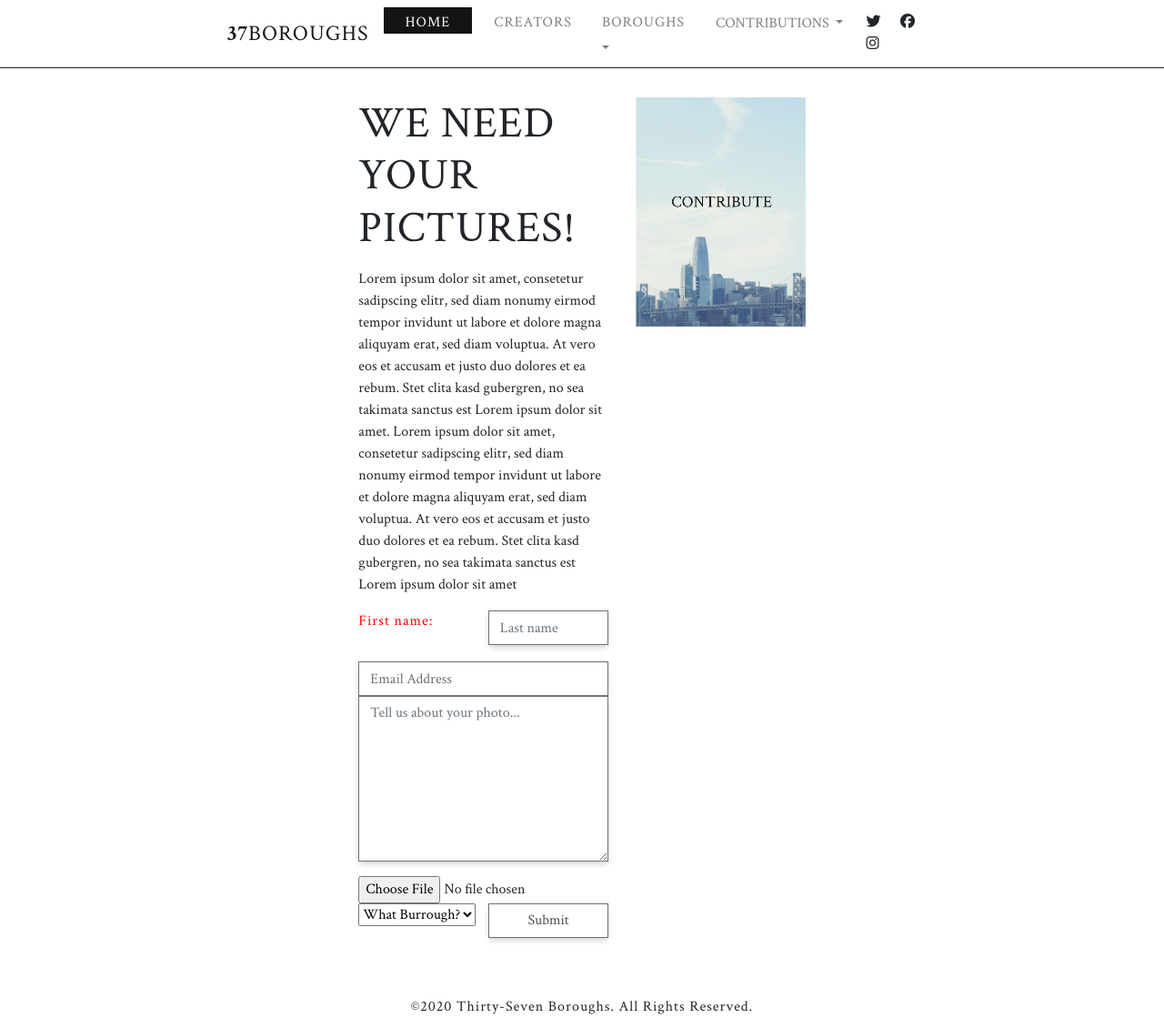
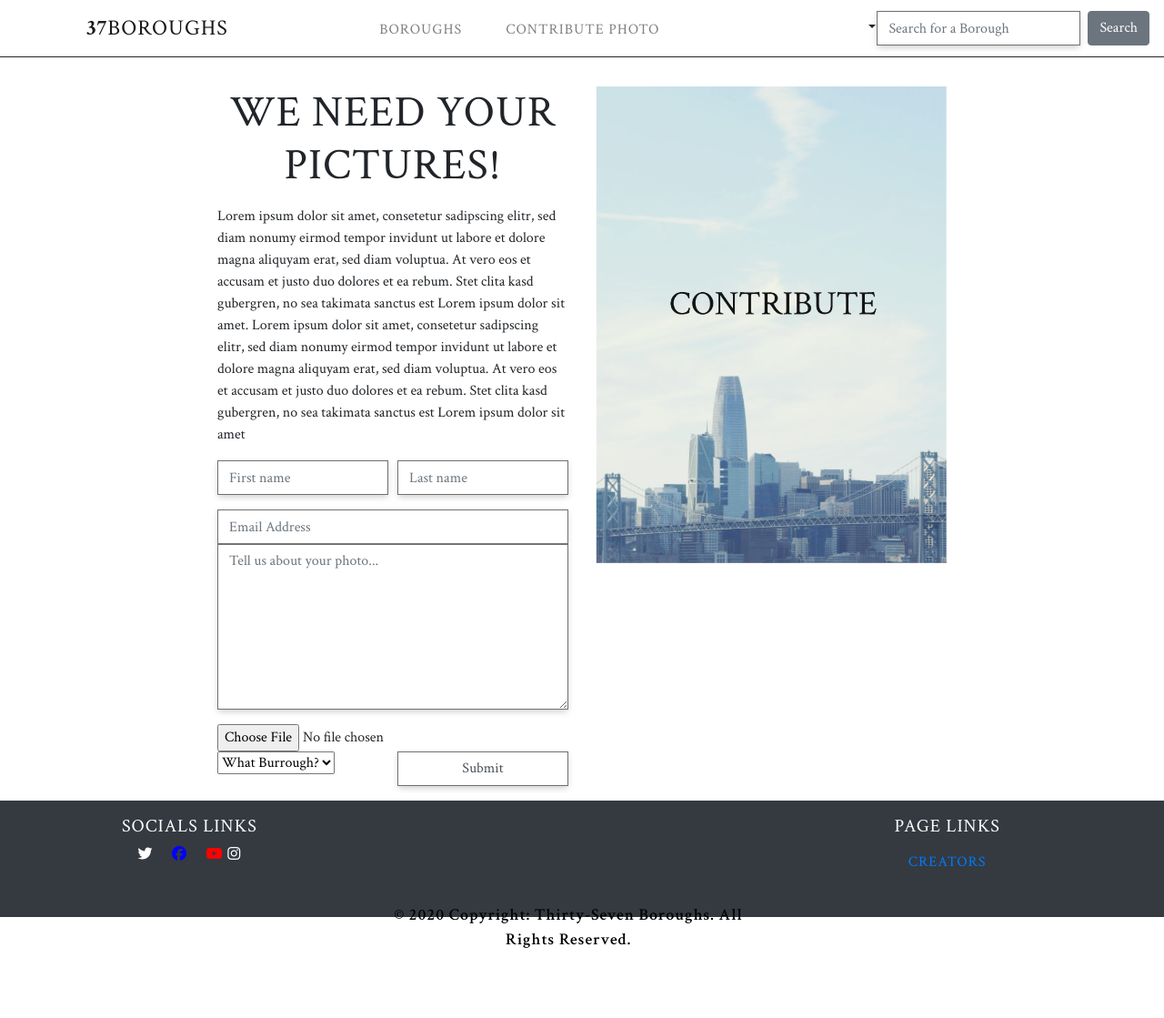
Before and after one commit to chrisbarnes2000/37_Boroughs, a Django app: page /Boroughs/contribute/photo in a window 1280 px wide. Shown: the whole page at 91% size. After the commit the page ends 1042 px from the top, so only its background shows below. Run offline with Django 3.2, Linux system fonts and the light colour scheme; some libraries are stand-ins or nearby versions.

Commit message:
update styling

```diff
--- a/Boroughs/templates/Boroughs/borough.html
+++ b/Boroughs/templates/Boroughs/borough.html
@@ -20,9 +20,9 @@
             </div>
             <div class="col text-center">
                 {% if borough.main_img %}
-                    <img class="img-responsive" src="{{ borough.main_img.url }}" alt="Main Borough Image" />
+                    <img class="img-fluid" src="{{ borough.main_img.url }}" alt="Main Borough Image" />
                 {% else %}
-                    <a href="https://placeholder.com"><img class=img-responsive" src="https://via.placeholder.com/250x250?text=Image+of+this+place" alt="Place Holder Image"/></a>
+                    <a href="https://placeholder.com"><img class=img-fluid" src="https://via.placeholder.com/250x250?text=Image+of+this+place" alt="Place Holder Image"/></a>
                 {% endif %}
             </div>
         </div>
--- a/Boroughs/templates/Boroughs/photo_form.html
+++ b/Boroughs/templates/Boroughs/photo_form.html
@@ -2,10 +2,9 @@
 {% extends 'base.html' %}
 {% load static %}
 {% block content %}
-<div class="container">
 <div class="row">
     <div class="col">
-            <h1>We Need Your Pictures!</h1>
+        <h1 class="text-center">We Need Your Pictures!</h1>
         <p>Lorem ipsum dolor sit amet, consetetur sadipscing elitr,
             sed diam nonumy eirmod tempor invidunt ut labore et
             dolore magna aliquyam erat, sed diam voluptua. At vero
@@ -22,37 +21,45 @@
             {% csrf_token %}
             <div class="form-group form-row">
                 <div class="col">
-                        <span class="text-danger small">{{ field.errors }}</span>
-                        <label class="control-label">{{ form.first_name.label_tag }}</label>
-                        <!-- <input type="text" class="form-control" placeholder="First name"> -->
+                    <div class="col-sm-offset-2 col-sm-10">
+                        <span class="text-danger small">{{ form.first_name.errors }}</span>
+                    </div>
+                    <input type="text" class="form-control" placeholder="First name" name="{{ form.first_name.name }}" id="id_{{ form.first_name.name }}">
                 </div>
                 <div class="col">
-                        <!-- <label class="control-label">{{ form.last_name.label_tag }}</label> -->
-                        <!-- {{ form.l_name }} -->
-                        <input type="text" class="form-control" placeholder="Last name">
+                    <div class="col-sm-offset-2 col-sm-10">
+                        <span class="text-danger small">{{ form.last_name.errors }}</span>
+                    </div>
+                    <input type="text" class="form-control" placeholder="Last name" name="{{ form.last_name.name }}" id="id_{{ form.last_name.name }}">
                 </div>
             </div>
 
             <div class="form-row">
                 <div class="col">
-                        <!-- <label class="control-label">{{ form.email.label_tag }}</label> -->
-                        <!-- {{ form.email }} -->
-                        <input type="text-form" class="form-control" placeholder="Email Address">
+                    <div class="col-sm-offset-2 col-sm-10">
+                        <span class="text-danger small">{{ form.email.errors }}</span>
+                    </div>
+                    <input type="text-form" class="form-control" placeholder="Email Address" name="{{ form.email.name }}" id="id_{{ form.email.name }}">
                 </div>
             </div>
             <div class="form-row">
                 <div class="col">
-                        <!-- <label class="control-label">{{ form.content.label_tag }}</label> -->
-                        <!-- {{ form.content }} -->
-                        <textarea class="form-control" placeholder="Tell us about your photo..." rows="7"></textarea>
+                    <div class="col-sm-offset-2 col-sm-10">
+                        <span class="text-danger small">{{ form.content.errors }}</span>
+                    </div>
+                    <textarea class="form-control" placeholder="Tell us about your photo..." rows="7" name="{{ form.content.name }}" id="id_{{ form.content.name }}"></textarea>
                 </div>
             </div>
+
             <div class="form-row mt-3 mb-3">
                 <div class="col">
-                        <input type="file">
+                    <input type="file" name="{{ form.image.name }}" id="id_{{ form.image.name }}">
+                    <div class="col-sm-offset-2 col-sm-10">
+                        <span class="text-danger small">{{ form.image.errors }}</span>
+                    </div>
                 </div>
                 <div class="col">
-                        <select name="buroughs" id="burroughs-select">
+                    <select name="{{ form.borough.name }}" id="id_{{ form.borough.name }}">
                         <option value="">What Burrough?</option>
                         <option value="chinatown">Chinatown</option>
                         <option value="castro">Castro</option>
@@ -62,9 +69,12 @@
                         <option value="dogwood">Dogwood</option>
                         <option value="richmond">Richmond</option>
                     </select>
+                    <div>
+                        <span class="text-danger small">{{ form.borough.errors }}</span>
+                    </div>
                 </div>
                 <div class="col">
-                        <input type="submit" value="Submit" class="active form-control">
+                    <input type="submit" value="Submit" class="form-control">
                 </div>
             </div>
         </form>
@@ -73,6 +83,4 @@
         <img src="{% static 'images/contribute.png' %}" class="img-fluid" alt="Contribute">
     </div>
 </div>
-</div>
-</div>
 {% endblock %}
--- a/Boroughs/templates/partials/card.html
+++ b/Boroughs/templates/partials/card.html
@@ -4,12 +4,12 @@
 
     <div class="card-body border-dark">
         {% if borough.main_img %}
-            <img class="img-responsive" src="{{ borough.main_img.url }}" alt="Main Borough Image" />
+            <img class="img-fluid" src="{{ borough.main_img.url }}" alt="Main Borough Image" />
         {% else %}
-            <a href="https://placeholder.com"><img class=img-responsive"
+            <a href="https://placeholder.com"><img class=img-fluid"
                 src="https://via.placeholder.com/250x250?text=Image+of+this+place" alt="Place Holder Image" /></a>
         {% endif %}
-        <img class="card-img img-responsive mt-2" src="{% static 'images/reddivider.png' %}" alt="Red Divider">
+        <img class="img-fluid mt-2" src="{% static 'images/reddivider.png' %}" style="width: 100%; float: right" alt="Red Divider">
         <p class="card-text">
             {{ borough.content|truncatewords_html:30 }}
             <hr>
--- a/Boroughs/urls.py
+++ b/Boroughs/urls.py
@@ -21,13 +21,9 @@ urlpatterns = [
     path('<str:slug>/', Detail_Borough_View.as_view(), name='borough-details'),
 
     # ex: /Boroughs/chinatown/edit/
-    path('<str:slug>/edit/', Edit_Borough_View.as_view(), name='edit-borough'),
+    # path('<str:slug>/edit/', Edit_Borough_View.as_view(), name='edit-borough'),
 
     # ex: /Boroughs/chinatown/delete/
     path('<str:slug>/delete/', Delete_Borough_View.as_view(), name='delete-borough'),
-
 ]
-# ] + static(settings.STATIC_URL, document_root=settings.STATIC_ROOT)
-
-# if settings.DEBUG:
-#     urlpatterns += static(settings.MEDIA_URL, document_root=settings.MEDIA_ROOT)
+# ] + static(settings.STATIC_URL, document_root=settings.STATIC_ROOT) + static(settings.MEDIA_URL, document_root=settings.MEDIA_ROOT)
--- a/mysite/settings.py
+++ b/mysite/settings.py
@@ -136,7 +136,7 @@ USE_TZ = True
 
 # Static files (CSS, JavaScript, Images)
 # https://docs.djangoproject.com/en/2.2/howto/static-files/
-USE_S3 = os.getenv('USE_S3') == 'TRUE'
+USE_S3 = os.getenv('USE_S3', False)
 
 if USE_S3:
     print("ARE WE USING S3:  ", USE_S3)
@@ -145,7 +145,7 @@ if USE_S3:
     AWS_SECRET_ACCESS_KEY = os.getenv('AWS_SECRET_ACCESS_KEY')
     AWS_STORAGE_BUCKET_NAME = os.getenv('AWS_STORAGE_BUCKET_NAME')
     AWS_DEFAULT_ACL = None
-    AWS_S3_CUSTOM_DOMAIN = '%s.s3.amazonaws.com' % AWS_STORAGE_BUCKET_NAME
+    AWS_S3_CUSTOM_DOMAIN = '%s.s3.us-east-2.amazonaws.com' % AWS_STORAGE_BUCKET_NAME
     AWS_S3_OBJECT_PARAMETERS = {'CacheControl': 'max-age=86400'}
     # s3 static settings
     AWS_STATIC_LOCATION = 'static'
--- a/mysite/urls.py
+++ b/mysite/urls.py
@@ -20,5 +20,5 @@ urlpatterns = [
     path('Boroughs/', include('Boroughs.urls')),
 
     # Creators Page
-    path('Creatord/', Creator, name='creators'),
+    path('Creators/', Creator, name='creators'),
 ]
--- a/static/styles.css
+++ b/static/styles.css
@@ -1,9 +1,77 @@
+/* Main Layout */
 body {
     font-family: 'Crimson Text', serif;
     font-size: 16px;
     letter-spacing: 1px;
 }
 
+#page-container {
+  position: relative;
+  min-height: 100vh;
+}
+
+#content-wrap {
+  padding-bottom: 8rem;    /* Footer height */
+}
+
+#footer {
+    position: absolute;
+    bottom: 0;
+    width: 100%;
+    height: 8rem;            /* Footer height */
+    /* text-align: center; */
+    /* margin-top: 3em; */
+}
+
+.footer-copyright{
+    font-size: large;
+    font-weight: 600;
+    padding-top: 4em;
+    color: black;
+}
+
+.submit {
+    background-color: #141414;
+    color: #fff;
+}
+
+.ul {
+    padding-left: none;
+}
+
+/* Nav Bar */
+.navbar {
+    border-bottom: 1px solid;
+}
+
+.navbar-brand {
+    font-size: 1.5rem;
+}
+
+.nav-link {
+    font-size: 1rem;
+    font-weight: 400;
+    text-transform: uppercase;
+}
+
+.navbar-light .navbar-nav .active > .nav-link {
+    background-color: #141414;
+    color: #fff;
+}
+
+.navbar-light .navbar-nav .nav-link {
+    padding: 0.3rem 1.5rem 0;
+}
+
+.navbar-nav {
+    margin: 0 auto 0 auto;
+}
+
+.navbar-light .navbar-toggler {
+    border: none;
+}
+
+/* Fonts */
 p {
     font-size: 16px;
     font-weight: 400;
@@ -28,6 +96,7 @@ h2 {
     font-weight: 400;
     margin: 0 0 1rem 0;
 }
+
 h3 {
     position: absolute;
     border: 1px solid white;
@@ -38,13 +107,52 @@ h3 {
     color: white;
 }
 
-footer {
-    margin-top: 3em;
-    text-align: center;
+label {
+    color: red;
 }
 
+/* FA EDIT */
+.socials {
+    align-content: end;
+    margin: auto 0 auto 0;
+    padding-inline-start: 0;
+}
+
+.fa-edit {
+    margin-top: 0.2em;
+    margin-left: 0.3em;
+    font-size: xx-large;
+    color: red;
+}
+
+.fa-trash {
+    font-size: xx-large;
+    color: red;
+}
+
+.fa-facebook {
+    padding: 0 1rem 0 1rem;
+    color: blue;
+}
+
+.fa-youtube {
+    color: red;
+}
+
+/* Images */
 img {
     width: 100%;
+}
+
+.card-image {
+    width: 100px;
+    height: 100px;
+    float: left;
+    margin-right: 10px;
+}
+
+.columns img {
+    margin: 8px 8px;
 }
 
 .thumbnail {
@@ -56,92 +164,6 @@ img {
     border-radius: 3px;
 }
 
-.navbar {
-    border-bottom: 1px solid;
-}
-
-.navbar-brand {
-    font-size: 1.5rem;
-}
-
-.nav-link {
-    font-size: 1rem;
-    font-weight: 400;
-    text-transform: uppercase;
-}
-
-.navbar-light .navbar-nav .active > .nav-link {
-    background-color: #141414;
-    color: #fff;
-}
-
-.submit {
-    background-color: #141414;
-    color: #fff;
-}
-
-.navbar-light .navbar-nav .nav-link {
-    padding: 0.3rem 1.5rem 0;
-}
-
-.navbar-nav {
-    margin: 0 auto 0 auto;
-}
-
-.navbar-light .navbar-toggler {
-    border: none;
-}
-
-.ul {
-    padding-left: none;
-}
-
-.socials {
-    align-content: end;
-    margin: auto 0 auto 0;
-    padding-inline-start: 0;
-}
-
-.fa-facebook {
-    padding: 0 1rem 0 1rem;
-}
-
-.form-control {
-    border-radius: 0;
-    border: 1px solid #707070;
-    box-shadow: 0px 3px 7px -1px rgba(203,203,203,1);
-}
-
-.form-group > .col-sm {
-    padding: none;
-}
-
-.columns img {
-    margin: 8px 8px;
-}
-
-.card-img {
-    width: 100%;
-    float: right;
-    /* margin-right: 10px; */
-}
-
-.card-image {
-    width: 100px;
-    height: 100px;
-    float: left;
-    margin-right: 10px;
-}
-
-#sf {
-    width: 400px;
-    /* margin: 150px 35px 0 0; */
-}
-
-label {
-    color: red;
-}
-
 #pacific {
     right: 109px;
     top: 102px;
@@ -149,6 +171,7 @@ label {
     align-items: center;
     justify-content: center;
 }
+
 #chinatown {
     left: 110px;
     top: 100px;
@@ -156,6 +179,7 @@ label {
     align-items: center;
     justify-content: center;
 }
+
 #marina {
     left: 35px;
     top: 70px;
@@ -163,6 +187,7 @@ label {
     align-items: center;
     justify-content: center;
 }
+
 #norbeach {
     left: 35px;
     top: 140px;
@@ -170,6 +195,7 @@ label {
     align-items: center;
     justify-content: center;
 }
+
 #soma {
     right: 35px;
     top: 70px;
@@ -195,8 +221,18 @@ label {
     margin-bottom: 13px;
 }
 
-/* ------- */
+/* Forms */
+.form-control {
+    border-radius: 0;
+    border: 1px solid #707070;
+    box-shadow: 0px 3px 7px -1px rgba(203,203,203,1);
+}
 
+.form-group > .col-sm {
+    padding: none;
+}
+
+/* ---Drop Down---- */
  .dropbtn {
     background-color: #4CAF50;
     color: white;
@@ -206,11 +242,9 @@ label {
     cursor: pointer;
 }
 
-.dropbtn:hover,
-.dropbtn:focus {
+.dropbtn:hover, .dropbtn:focus {
     background-color: #3e8e41;
 }
-
 
 .errspan {
     float: left;
--- a/templates/base.html
+++ b/templates/base.html
@@ -90,7 +90,7 @@
                 {% endblock %}
             </main>
         </div>
-        <footer>&copy2020 Thirty-Seven Boroughs. All Rights Reserved.</footer>
+        {% include 'partials/footer.html' %}
     </div>
 </body>
 
--- a/templates/index.html
+++ b/templates/index.html
@@ -28,7 +28,7 @@
 
     </div>
     <div class="col">
-        <img src="{% static 'images/splash.png' %}" class="img-responsive" style="width: 100%; float: left;" />
+        <img src="{% static 'images/splash.png' %}" class="img-fluid" style="width: 100%; float: left;" />
     </div>
 </div>
 {% endblock %}
--- /dev/null
+++ b/templates/partials/footer.html
@@ -0,0 +1,28 @@
+<!-- Footer -->
+<footer class='font-small text-white bg-dark' id="footer">
+    <div class='container-fluid row text-center pt-3'>
+        <div class='col-md-4 mb-md-0'>
+            <h5 class='text-uppercase'>Socials Links</h5>
+            <ul class="socials">
+                <!-- <a href='https://twitter.com'><i class="fab fa-twitter"></i></a>
+                <a href='https://facebook.com'><i class="fab fa-facebook"></i></a>
+                <a href='https://youtube.com'><i class="fab fa-youtube"></i></a>
+                <a href='https://instagram.com'><i class="fab fa-instagram"></i></a> -->
+                <i class="fab fa-twitter"></i>
+                <i class="fab fa-facebook"></i>
+                <i class="fab fa-youtube"></i>
+                <i class="fab fa-instagram"></i>
+            </ul>
+        </div>
+
+        <div class='col-md-4 mb-md-0 footer-copyright text-center mt-4'>© {% now "Y" %} Copyright: Thirty-Seven Boroughs. All Rights Reserved.</div>
+
+        <div class='col-md-4 mb-md-0'>
+            <h5 class='text-uppercase'>Page Links</h5>
+            <ul class='list-unstyled'>
+                <li><a class="nav-link" href="{% url 'creators' %}">Creators</a></li>
+            </ul>
+        </div>
+
+    </div>
+</footer>
--- a/templates/partials/navbar.html
+++ b/templates/partials/navbar.html
@@ -1,7 +1,7 @@
 <!-- NAVBAR -->
 <nav class="navbar navbar-expand-xl navbar-light">
     <div class="container">
-        <a class="navbar-brand" href="#"><b>37</b>BOROUGHS</a>
+        <a class="navbar-brand" href="{% url 'index' %}"><b>37</b>BOROUGHS</a>
         <button class="navbar-toggler" type="button" data-toggle="collapse" data-target="#navbarNavDropdown"
             aria-controls="navbarNavDropdown" aria-expanded="false" aria-label="Toggle navigation">
             <span class="navbar-toggler-icon"></span>
@@ -9,17 +9,20 @@
 
         <div class="collapse navbar-collapse" id="navbarNavDropdown">
             <ul class="navbar-nav" id="myNav">
-                <li class="nav-item active">
-                    <a class="nav-link" href="{% url 'index' %}">Home <span class="sr-only">(current)</span></a>
+                <li class="nav-item">
+                    <a class="nav-link" href="{% url 'boroughs_landing' %}">Boroughs</a>
                 </li>
 
                 <li class="nav-item">
-                    <a class="nav-link" href="{% url 'creators' %}">Creators</a>
+                    <a class="nav-link" href="{% url 'image-upload' %}">Contribute Photo</a>
                 </li>
+            </ul>
+        </div>
+    </div>
 
     <li class="nav-item dropdown">
         <div class="row">
-                        <a class="nav-link" href="{% url 'boroughs_landing' %}">Boroughs</a>
+            <!-- <a class="nav-link" href="{% url 'boroughs_landing' %}">Boroughs</a> -->
             <a class="nav-link dropdown-toggle" type="button" onclick="myFunction()"></a>
         </div>
         <div id="myDropdown" class="dropdown-content">
@@ -39,27 +42,8 @@
             <!-- <div style="display:none;" class="dropdown-header dropdown_empty">No entry found</div> -->
         </div>
     </li>
-
-                <li class="nav-item dropdown">
-                    <button type="button" class="btn dropdown-toggle nav-link" role="button" data-toggle="dropdown"
-                        aria-haspopup="true" aria-expanded="false">
-                        Contributions
-                    </button>
-                    <div class="dropdown-menu" aria-labelledby="navbarDropdownMenuLink">
-                        <a class="nav-link" href="{% url 'create-borough' %}">Borough</a>
-                        <a class="nav-link" href="{% url 'image-upload' %}">Photo</a>
-                    </div>
-                </li>
-            </ul>
-
-
-            <ul class="socials">
-                <i class="fab fa-twitter"></i>
-                <i class="fab fa-facebook"></i>
-                <i class="fab fa-instagram"></i>
-            </ul>
-
-        </div>
-
-    </div>
+    <form class="form-inline my-2 my-lg-0">
+        <input class="form-control mr-sm-2" type="text" placeholder="Search for a Borough">
+        <button class="btn btn-secondary my-2 my-sm-0" type="submit">Search</button>
+    </form>
 </nav>
```
Also changed, not shown: Boroughs/templates/Boroughs/borough_form.html (+9 -2 lines), templates/creators.html (+14 -7 lines). Lines whose indentation alone changed are shown as unchanged.
